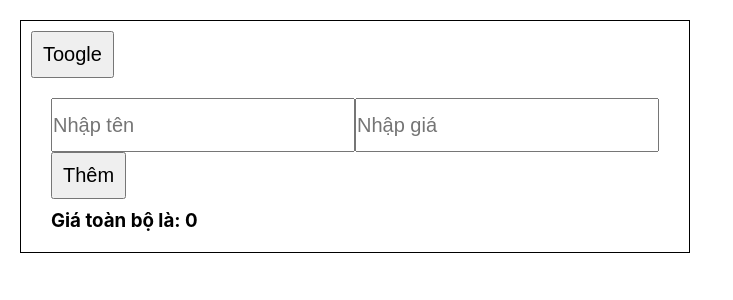
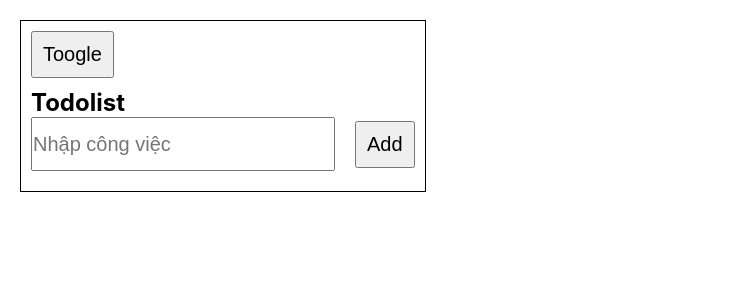
Before and after one commit to dvanhuy/HocReactJs, a React (Create React App) app: page / in a window 1280 px wide. Both pictures are taken after a click on the button "Toogle". Shown: the top 300 px of the page, without its empty margins (0-733 px from the left). Built offline with nearby package versions, Linux system fonts and the light colour scheme.

Commit message:
useReducer

```diff
--- a/src/App.js
+++ b/src/App.js
@@ -3,9 +3,11 @@
 // import TwoWayBinding from "./ftusestate/twowaybinding"
 // import FduseEffect from "./fduseeffect/useEffect"
 import { useState } from "react";
+import UseReducer1 from "./useReducer/useReducer1";
 // import SetCountMemo from "./memo/setcountmemo";
 // import UseCallBackk from "./useCallback/usecallbackkk";
-import UseMemooo from "./useMeMO/usememooo";
+// import UseMemooo from "./useMeMO/usememooo";
+// import UseReducerrr from "./useReducer/useReducerrrr";
 // import UseEffectAvatar from "./fduseeffect/useEffectAvatar";
 // import UseEffectFakeCommect from "./fduseeffect/useEffectFakeComment";
 // import UseLayOutEffect from "./useLayoutEffect/uselayoutEffect";
@@ -37,7 +39,7 @@ function ToogleMount(){
                   setshow(!show);
               }}
           > Toogle</button>
-          {show && <UseMemooo/>}
+          {show && <UseReducer1/>}
       </div>
   )
 }
--- /dev/null
+++ b/src/useReducer/useReducer1.js
@@ -0,0 +1,106 @@
+import { useReducer, useRef } from "react"
+
+const initReducer = {
+    job:"",
+    jobs:[]
+}
+
+const SET_JOB = "set_job"
+const ADD_JOB = "add_job"
+const DEL_JOB = "del_job"
+
+// dư liệu mạng theo để hiểu . ghi payload
+const setJobfunction = (dulieumangtheo)=>{
+    return {
+        type: SET_JOB,
+        dulieumangtheo
+    }
+}
+
+const addJobsfunction = (dulieumangtheo)=>{
+    return {
+        type: ADD_JOB,
+        dulieumangtheo
+    }
+}
+
+const delJobsfunction = (dulieumangtheo)=>{
+    return {
+        type: DEL_JOB,
+        dulieumangtheo
+    }
+}
+
+
+
+const reducer = (state,action)=>{
+    console.log("Action",action);
+    console.log("Prev state",state);
+    let newstate;
+    switch (action.type) {
+        case SET_JOB:
+            newstate = {
+                ...state,
+                job: action.dulieumangtheo
+            }
+            break;
+        case ADD_JOB:
+            newstate = {
+                ...state,
+                jobs:[...state.jobs,action.dulieumangtheo]
+            }
+            break;
+        case DEL_JOB:
+            const newJobs = [...state.jobs]
+            newJobs.splice(action.dulieumangtheo,1)
+            newstate = {
+                ...state,
+                jobs:newJobs
+            }
+            break;
+        default:
+            throw new Error("Lỗi tại reducer")
+    }
+    console.log("new state ",newstate);
+    return newstate
+}
+
+function UseReducer1(){
+    const [state, dispatch] = useReducer(reducer, initReducer);
+    const {job,jobs} = state
+    const inputRef = useRef();
+
+    const handleAdd = ()=>{
+        dispatch(addJobsfunction(job))
+        dispatch(setJobfunction(""))
+        inputRef.current.focus()
+    }
+
+    return (
+        <div>
+            <h2>Todolist</h2>
+            <input
+                ref={inputRef}
+                type="text"
+                placeholder="Nhập công việc"
+                value={job}
+                onChange={(ev)=>{
+                    dispatch(setJobfunction(ev.target.value));
+                }}
+               />
+            <button style={{marginLeft:"20px"}} onClick={handleAdd} >Add</button>
+            <ul>
+                {
+                    jobs.map((job,index)=>(
+                        <li key={index}>{job}
+                            <span onClick={()=>dispatch(delJobsfunction(index))}>
+                                &times;
+                            </span>
+                        </li>
+                    ))
+                }
+            </ul>
+        </div>
+    )
+}
+export default UseReducer1
--- /dev/null
+++ b/src/useReducer/useReducerrrr.js
@@ -0,0 +1,45 @@
+// mọi việc useReducer thì useState đều làm được cx như ngược lại
+// useReducer thường được sử dụng nếu giá trị giới đầu phức tạp như mảng,...
+// hoặc các state bị phụ thuộc nhau
+
+import { useReducer } from "react"
+
+//usestate
+//1.init
+//2.action
+//useReducer
+//1.init
+//2.action
+//3.reducer
+//4.dispatch
+
+//init
+const initReducer = 0
+//action
+const UP_ACTION = "up"
+const DOWN_ACTION = "down"
+//reducer
+const reducer = (state,action) =>{
+    switch (action){
+        case UP_ACTION:
+            return state + 1
+        case DOWN_ACTION:
+            return state -1
+        default:
+            throw new Error("lỗi cú pháp")
+    }
+}
+
+
+function UseReducerrr(){
+
+    const [count, dispatch] = useReducer(reducer, initReducer);
+    return (
+        <div>
+            <h1>{count}</h1>
+            <button onClick={()=>dispatch(DOWN_ACTION)}>Down</button>
+            <button onClick={()=>dispatch(UP_ACTION)}>Up</button>
+        </div>
+    )
+}
+export default UseReducerrr
```
